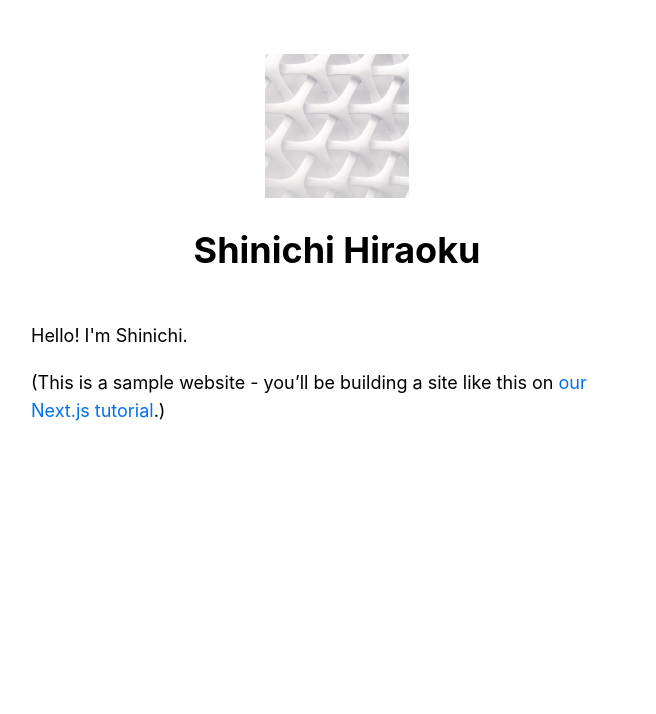
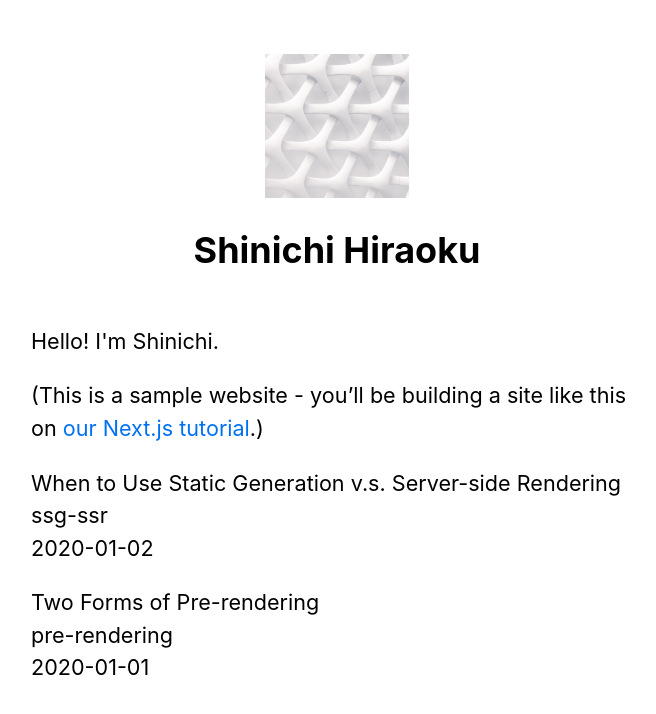
Before and after one commit to s-hiraoku/nextjs-blog, a Next.js app: page / in a window 1280 px wide. Shown: the top 714 px of the page, without its empty margins (303-959 px from the left). Built offline with nearby package versions, Linux system fonts and the light colour scheme.

Commit message:
SSG対応

```diff
--- a/components/layout.tsx
+++ b/components/layout.tsx
@@ -2,10 +2,10 @@
 import Head from "next/head";
 import Link from "next/link";
 import {
-  BorderCircle,
-  Heading2Xl,
-  ColorInherit,
-  HeadingLg,
+  borderCircle,
+  heading2Xl,
+  colorInherit,
+  headingLg,
 } from "../styles/utils.module";
 
 const Container = styled.div`
@@ -62,10 +62,10 @@
           <>
             <HeaderHomeImage
               src="/images/profile.jpg"
-              css={BorderCircle}
+              css={borderCircle}
               alt={name}
             />
-            <h1 css={Heading2Xl}>{name}</h1>
+            <h1 css={heading2Xl}>{name}</h1>
           </>
         ) : (
           <>
@@ -73,14 +73,14 @@
               <a>
                 <HeaderImage
                   src="/images/profile.jpg"
-                  css={BorderCircle}
+                  css={borderCircle}
                   alt={name}
                 />
               </a>
             </Link>
             <h2 css={HeadingLg}>
               <Link href="/">
-                <a css={ColorInherit}>{name}</a>
+                <a css={colorInherit}>{name}</a>
               </Link>
             </h2>
           </>
--- /dev/null
+++ b/lib/posts.js
@@ -0,0 +1,35 @@
+import fs from "fs";
+import path from "path";
+import matter from "gray-matter";
+
+const postsDirectory = path.join(process.cwd(), "posts");
+
+export function getSortedPostsData() {
+  // /posts　配下のファイル名を取得する
+  const fileNames = fs.readdirSync(postsDirectory);
+  const allPostsData = fileNames.map((fileName) => {
+    // id を取得するためにファイル名から ".md" を削除する
+    const id = fileName.replace(/\.md$/, "");
+
+    // マークダウンファイルを文字列として読み取る
+    const fullPath = path.join(postsDirectory, fileName);
+    const fileContents = fs.readFileSync(fullPath, "utf8");
+
+    // 投稿のメタデータ部分を解析するために gray-matter を使う
+    const matterResult = matter(fileContents);
+
+    // データを id と合わせる
+    return {
+      id,
+      ...matterResult.data,
+    };
+  });
+  // 投稿を日付でソートする
+  return allPostsData.sort((a, b) => {
+    if (a.date < b.date) {
+      return 1;
+    } else {
+      return -1;
+    }
+  });
+}
--- a/package.json
+++ b/package.json
@@ -20,6 +20,7 @@
   "devDependencies": {
     "@types/node": "^15.12.2",
     "@types/react": "^17.0.4",
+    "gray-matter": "^4.0.3",
     "typescript": "^4.3.2"
   }
 }
--- a/pages/index.tsx
+++ b/pages/index.tsx
@@ -1,20 +1,47 @@
 import Head from "next/head";
 import Layout, { siteTitle } from "../components/layout";
-import { HeadingMd } from "../styles/utils.module";
+import { headingMd, padding1px, list, listItem } from "../styles/utils.module";
+import { getSortedPostsData } from "../lib/posts";
 
-export default function Home() {
+export default function Home({ allPostsData }) {
   return (
     <Layout home>
       <Head>
         <title>{siteTitle}</title>
       </Head>
-      <section css={HeadingMd}>
+      <section className={headingMd}>
         <p>Hello! I'm Shinichi.</p>
         <p>
           (This is a sample website - you’ll be building a site like this on{" "}
           <a href="https://nextjs.org/learn">our Next.js tutorial</a>.)
         </p>
       </section>
+      <section
+        className={`
+          ${headingMd} ${padding1px}
+        `}
+      >
+        <ul className={list}>
+          {allPostsData.map(({ id, date, title }) => (
+            <li className={listItem} key={id}>
+              {title}
+              <br />
+              {id}
+              <br />
+              {date}
+            </li>
+          ))}
+        </ul>
+      </section>
     </Layout>
   );
 }
+
+export async function getStaticProps() {
+  const allPostsData = getSortedPostsData();
+  return {
+    props: {
+      allPostsData,
+    },
+  };
+}
--- /dev/null
+++ b/posts/pre-rendering.md
@@ -0,0 +1,11 @@
+---
+title: "Two Forms of Pre-rendering"
+date: "2020-01-01"
+---
+
+Next.js has two forms of pre-rendering: **Static Generation** and **Server-side Rendering**. The difference is in **when** it generates the HTML for a page.
+
+- **Static Generation** is the pre-rendering method that generates the HTML at **build time**. The pre-rendered HTML is then _reused_ on each request.
+- **Server-side Rendering** is the pre-rendering method that generates the HTML on **each request**.
+
+Importantly, Next.js lets you **choose** which pre-rendering form to use for each page. You can create a "hybrid" Next.js app by using Static Generation for most pages and using Server-side Rendering for others.
--- /dev/null
+++ b/posts/ssg-ssr.md
@@ -0,0 +1,19 @@
+---
+title: "When to Use Static Generation v.s. Server-side Rendering"
+date: "2020-01-02"
+---
+
+We recommend using **Static Generation** (with and without data) whenever possible because your page can be built once and served by CDN, which makes it much faster than having a server render the page on every request.
+
+You can use Static Generation for many types of pages, including:
+
+- Marketing pages
+- Blog posts
+- E-commerce product listings
+- Help and documentation
+
+You should ask yourself: "Can I pre-render this page **ahead** of a user's request?" If the answer is yes, then you should choose Static Generation.
+
+On the other hand, Static Generation is **not** a good idea if you cannot pre-render a page ahead of a user's request. Maybe your page shows frequently updated data, and the page content changes on every request.
+
+In that case, you can use **Server-Side Rendering**. It will be slower, but the pre-rendered page will always be up-to-date. Or you can skip pre-rendering and use client-side JavaScript to populate data.
--- a/styles/utils.module.ts
+++ b/styles/utils.module.ts
@@ -1,6 +1,6 @@
 import { css } from "@emotion/css";
 
-export const Heading2Xl = css`
+export const heading2Xl = css`
   font-size: 2.5rem;
   line-height: 1.2;
   font-weight: 800;
@@ -8,7 +8,7 @@
   margin: 1rem 0;
 `;
 
-export const HeadingXl = css`
+export const headingXl = css`
   font-size: 2rem;
   line-height: 1.3;
   font-weight: 800;
@@ -16,39 +16,39 @@
   margin: 1rem 0;
 `;
 
-export const HeadingLg = css`
+export const headingLg = css`
   font-size: 1.5rem;
   line-height: 1.4;
   margin: 1rem 0;
 `;
 
-export const HeadingMd = css`
+export const headingMd = css`
   font-size: 1.2rem;
   line-height: 1.5;
 `;
 
-export const BorderCircle = css`
+export const borderCircle = css`
   border-radius: 9999px;
 `;
 
-export const ColorInherit = css`
+export const colorInherit = css`
   color: inherit;
 `;
 
-export const Padding1px = css`
+export const padding1px = css`
   padding-top: 1px;
 `;
 
-export const List = css`
+export const list = css`
   list-style: none;
   padding: 0;
   margin: 0;
 `;
 
-export const ListItem = css`
+export const listItem = css`
   margin: 0 0 1.25rem;
 `;
 
-export const LightText = css`
+export const lightText = css`
   color: #999;
 `;
```
Also changed, not shown: 1 other file (tests, documents, lock files or other folders).
